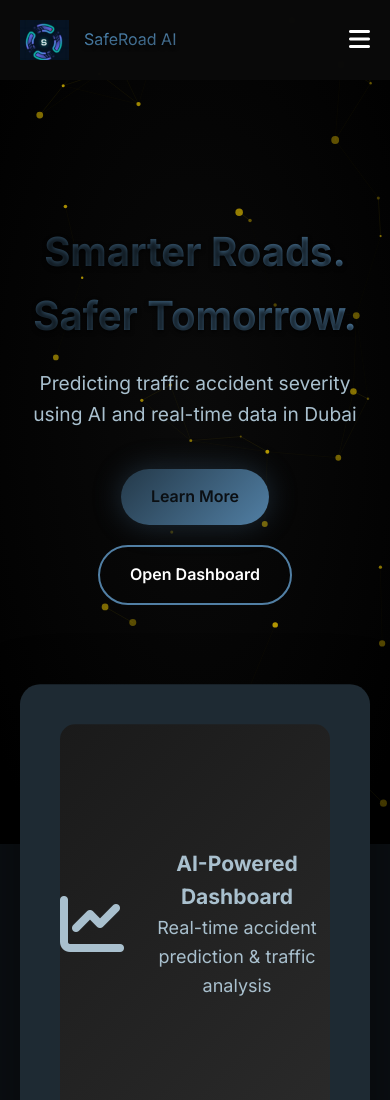
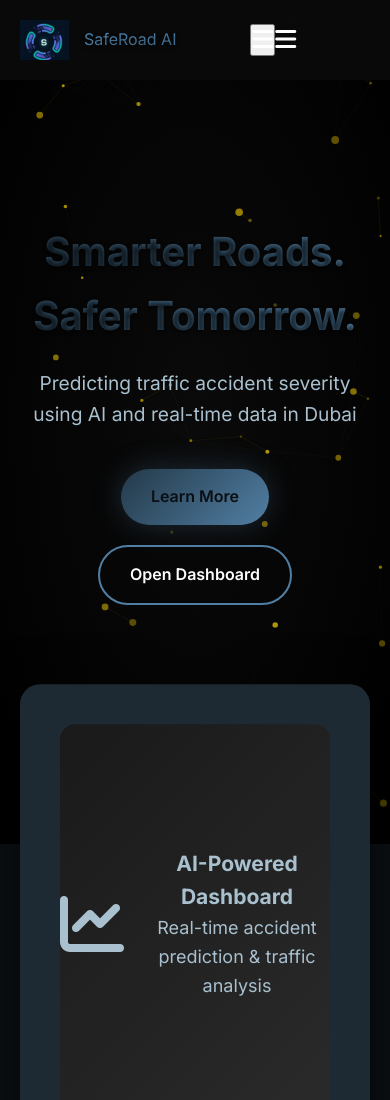
Before and after one commit to saba298/capstone, a plain HTML site: page index.html in a window 390 px wide. Shown: the top 1100 px of the page. Drawn offline with nearby package versions, Linux system fonts and the light colour scheme.

Commit message:
index.html

```diff
--- a/index.html
+++ b/index.html
@@ -19,6 +19,10 @@
     <span style="vertical-align: middle;">SafeRoad AI</span>
 
             </div>
+            <div class="nav-container">
+  <button class="mobile-menu">
+    <i class="fas fa-bars"></i>
+  </button>
             <ul class="nav-menu">
                 <li><a href="#home" class="nav-link active">Home</a></li>
                 <li><a href="#about" class="nav-link">About</a></li>
```
